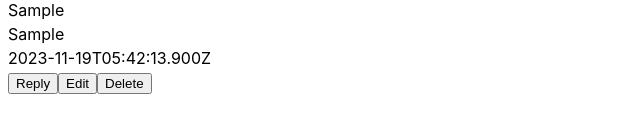
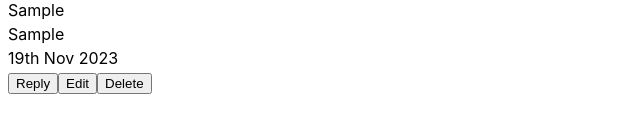
Before and after one commit to Jayasurya-Seetharaman/comments-app, a React (Vite) app: page / in a window 1280 px wide. Both pictures are taken after typing "Sample", "Sample" into the empty fields and a click on the button "Post". Shown: the part 207-340 px from the top of the page, without its empty margins (0-640 px from the left). Built offline with nearby package versions, Linux system fonts and the light colour scheme.

Commit message:
Formatted the Date - Created formateDate & getOrdinalSuffix fn and moved it inside dateTime utils.

```diff
--- a/src/components/Posts.tsx
+++ b/src/components/Posts.tsx
@@ -3,6 +3,7 @@ import { CommonProps, PostProps } from "../types";
 import PostForm from "./PostForm";
 import { appStore } from "../stores/appStore";
 import React from "react";
+import { formatDate } from "../utils/dateTime";
 
 /* check if we can use discriminated unions to make this component more generic */
 // type CommentPostProps = {
@@ -61,7 +62,7 @@ export default function Posts(props: PostsProps) {
             <div>
               <div>{post.name}</div>
               <div>{post.message}</div>
-              <div>{post.timestamp}</div>
+              <div>{formatDate(post.timestamp)}</div>
               {type === "comment" && (
                 <button
                   onClick={() => setCurrentFocusReplyId(post.id)}
--- /dev/null
+++ b/src/utils/dateTime.ts
@@ -0,0 +1,23 @@
+
+export function getOrdinalSuffix(date: number) {
+    const j = date % 10;
+    const k = date % 100;
+    if (j == 1 && k != 11) {
+      return date + "st";
+    }
+    if (j == 2 && k != 12) {
+      return date + "nd";
+    }
+    if (j == 3 && k != 13) {
+      return date + "rd";
+    }
+    return date + "th";
+}
+
+export function formatDate(timestamp: string) {
+  const date = new Date(timestamp);
+  const day = getOrdinalSuffix(date.getDate());
+  const year = date.getFullYear();
+  const month = date.toLocaleString("default", { month: "short" });
+  return `${day} ${month} ${year}`;
+}
```
